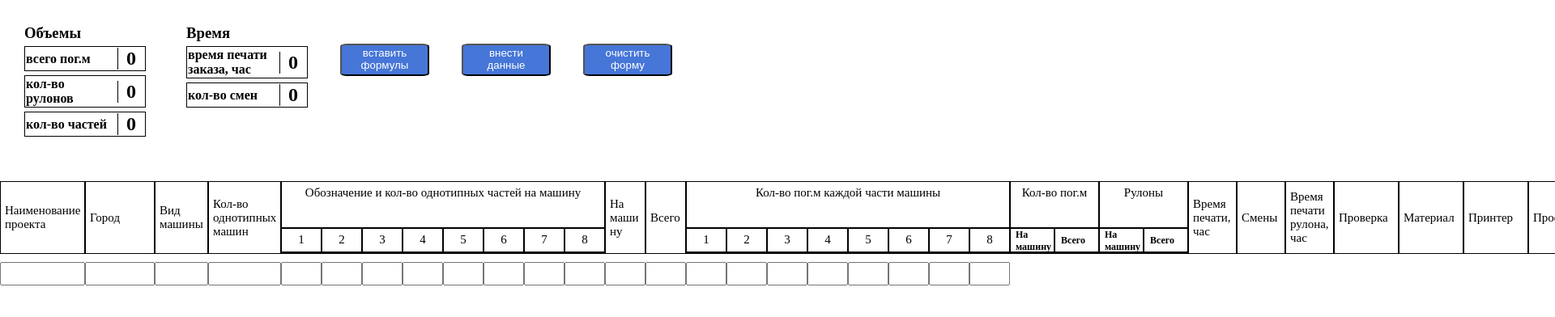
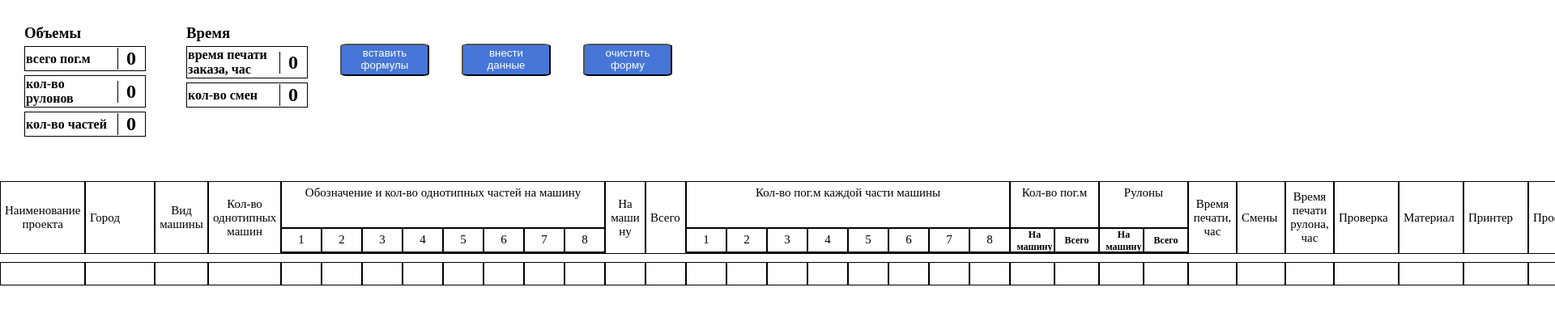
Before and after one commit to umer134/SV_Table_CRM, a React (Vite) app: page / in a window 1280 px wide. Shown: the top 392 px of the page at 81% size, 1920 px wide, since content can reach past the window. Built offline with nearby package versions, Linux system fonts and the light colour scheme.

Commit message:
added a whole table row

```diff
--- a/src/App.css
+++ b/src/App.css
@@ -85,7 +85,10 @@ p{
 .material,
 .printer,
 .profile,
-.color-settings{
+.color-settings,
+.montage,
+.demontage,
+.view{
   padding: 5px;
   border: 1px solid ;
   height: fit-content;
@@ -93,6 +96,7 @@ p{
   display: flex;
   align-items: center;
   font-size: 15px;
+  text-align: center;
 }
 
 .proj-name{
@@ -133,7 +137,10 @@ p{
 .material,
 .printer,
 .profile,
-.color-settings{
+.color-settings,
+.montage,
+.demontage,
+.view{
   min-width: 80px;
 }
 
--- a/src/App.jsx
+++ b/src/App.jsx
@@ -7,6 +7,7 @@ import FormInputs from './components/formInputs/FormInputs'
 
 function App() {
 
+  const [tableRows, setTableRows] = useState([50])
 
   return (
     <div className='App'>
--- a/src/components/FormBoxes.jsx
+++ b/src/components/FormBoxes.jsx
@@ -57,6 +57,9 @@ const FormBoxes = () => {
                     <div className="printer">Принтер</div>
                     <div className="profile">Профиль</div>
                     <div className="color-settings">Настройка цвета</div>
+                    <div className="montage">м2 монтаж</div>
+                    <div className="demontage">м2 демонтаж</div>
+                    <div className="view">Вид</div>
             </dir>
         </div>
      );
--- a/src/components/formInputs/FormInputs.jsx
+++ b/src/components/formInputs/FormInputs.jsx
@@ -35,7 +35,21 @@ const FormInputs = () => {
                     <input type="text" name="machPogm_pary-input_8" className="machPogm_party-input"/>
                 </div>
                 <div className="form-formul-values">
-
+                    <div name="formul-result" className="on-car-result"></div>
+                    <div name="formul-result" className="everything-result"></div>
+                    <div name="formul-result" className="pary-on-car-result"></div>
+                    <div name="formul-result" className="quant-all-result"></div>
+                    <div name="formul-result" className="time-printing-result"></div>
+                    <div name="formul-result" className="relays-result"></div>
+                    <div name="formul-result" className="time-printing-roll-result"></div>
+                    <div name="formul-result" className="checking-result"></div>
+                    <div name="formul-result" className="material-result"></div>
+                    <div name="formul-result" className="printer-result"></div>
+                    <div name="formul-result" className="profile-result"></div>
+                    <div name="formul-result" className="color-settings-result"></div>
+                    <div name="formul-result" className="montage-result"></div>
+                    <div name="formul-result" className="demontage-result"></div>
+                    <div name="formul-result" className="view-result"></div>
                 </div>
             </div>
         </div>
--- a/src/components/formInputs/formInputs.css
+++ b/src/components/formInputs/formInputs.css
@@ -15,6 +15,7 @@
     display: flex;
     align-items: center;
     padding-left: 5px;
+    border: 1px solid;
 }
 
 .name-input{
@@ -43,3 +44,72 @@ max-width: 50px;
 text-align: center;
 padding-right: 5px;
 }
+
+/* results ============= */
+
+.form-formul-values {
+    display: flex;
+    margin-top: 10px;
+}
+
+.on-car-result,
+.everything-result,
+.pary-on-car-result,
+.quant-all-result,
+.rolls-result,
+.time-printing-result,
+.relays-result,
+.time-printing-roll-result,
+.checking-result,
+.material-result,
+.printer-result,
+.profile-result,
+.color-settings-result,
+.montage-result,
+.demontage-result,
+.view-result{
+
+  padding: 5px;
+  border: 1px solid ;
+  height: 29px;
+  display: flex;
+  align-items: center;
+  font-size: 15px;
+  text-align: center;
+  min-width: 50px;
+}
+
+.on-car-result, .everything-result,
+.pary-on-car-result, .quant-all-result
+{
+    min-width: 55px;
+    text-align: center;
+    display: flex;
+    align-items: center;
+    justify-content: center;
+}
+
+.time-printing-result,
+.relays-result,
+.time-printing-roll-result{
+    width: 60px;
+    text-align: center;
+    display: flex;
+    align-items: center;
+    justify-content: center;
+}
+
+.checking-result,
+.material-result,
+.printer-result,
+.profile-result,
+.color-settings-result,
+.montage-result,
+.demontage-result,
+.view-result{
+    width: 80px;
+    text-align: center;
+    display: flex;
+    align-items: center;
+    justify-content: center;
+}
```
